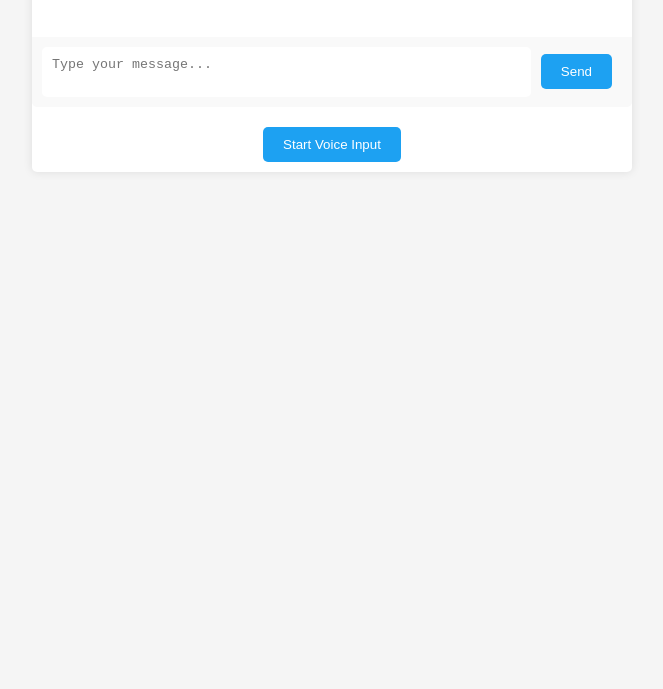
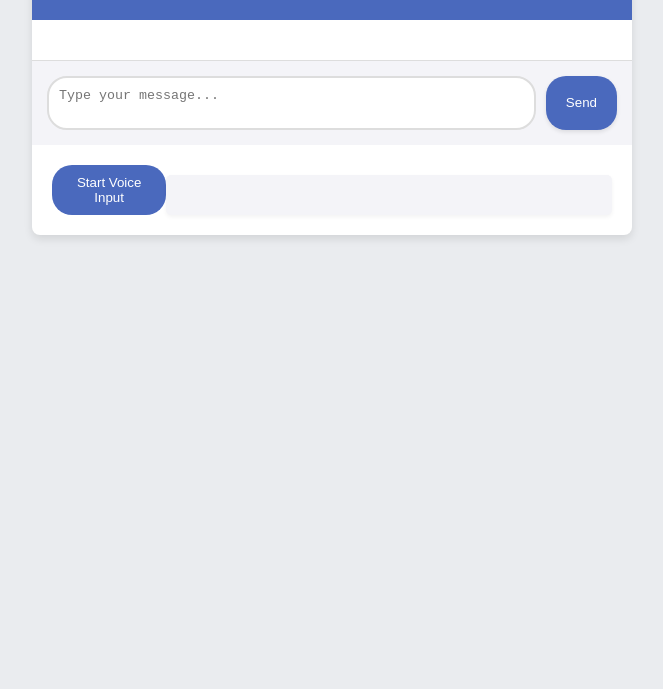
Before and after one commit to Patryk-beep/TellBot1.1, a website: page index.html in a window 1280 px wide. Shown: the part 111-800 px from the top of the page, without its empty margins (308-971 px from the left). Drawn offline with Linux system fonts and the light colour scheme.

Commit message:
design updates

```diff
--- a/netlify/functions/chat.js
+++ b/netlify/functions/chat.js
@@ -9,7 +9,7 @@ exports.handler = async (event) => {
         const { message } = JSON.parse(event.body);
         const response = await axios.post('https://api.openai.com/v1/chat/completions', {
             model: "gpt-3.5-turbo",
-            messages: [{ role: "system", content: "You are a customer checking into a hotel, greeted by a hospitality student working at the front desk. It is your responsibility to ask him detailed and specific questions related to the hotel's services, amenities, and policies. Your questions should be clear and demand precise and informative answers. If the response provided is not satisfactory or lacks detail, politely but firmly ask for clarification or additional information." }, { role: "user", content: message }]
+            messages: [{ role: "system", content: "Assume the role of a discerning hotel guest, adept at seeking detailed information. You're interacting with a front desk trainee at a hotel. Your queries should be specifically about the hotel's services, such as room features, dining options, concierge services, and any unique amenities. Also, inquire about the hotel's policies regarding check-in and check-out times, guest safety, and special accommodations. If the conversation veers off these topics, gently but firmly redirect it back, maintaining a focus on extracting precise and comprehensive information about the hotel's offerings and standards." }, { role: "user", content: message }]
         }, {
             headers: {
                 'Authorization': `Bearer ${process.env.OPENAI_API_KEY}`,
--- a/style.css
+++ b/style.css
@@ -1,138 +1,136 @@
+/* Updated Color Palette and Fonts */
 body {
-    font-family: Arial, sans-serif;
+    font-family: 'Helvetica Neue', Arial, sans-serif;
     margin: 0;
     padding: 0;
-    background-color: #f5f5f5;
+    background-color: #eaecef;
 }
 
 .chat-container {
     max-width: 600px;
     margin: 20px auto;
     background-color: #fff;
-    border-radius: 5px;
-    box-shadow: 0 0 10px rgba(0, 0, 0, 0.1);
+    border-radius: 8px;
+    box-shadow: 0 4px 8px rgba(0, 0, 0, 0.1);
+    overflow: hidden;
+    transition: box-shadow 0.3s ease;
+}
+
+.chat-container:hover {
+    box-shadow: 0 6px 16px rgba(0, 0, 0, 0.15);
 }
 
 .chat-header {
-    background-color: #1da1f2;
+    background-color: #4a69bd;
     color: #fff;
-    padding: 10px;
-    border-top-left-radius: 5px;
-    border-top-right-radius: 5px;
+    padding: 15px;
+    text-align: center;
+    font-size: 1.2em;
 }
 
 .chat-messages {
     padding: 20px;
-    max-height: 300px;
+    max-height: 400px;
     overflow-y: auto;
+    transition: background-color 0.3s ease;
 }
 
 .message {
     display: flex;
-    margin-bottom: 20px;
+    align-items: center;
+    margin-bottom: 10px;
+    animation: slideIn 0.5s ease forwards;
 }
 
-.avatar {
-    margin-right: 10px;
-}
-
-.avatar img {
-    width: 40px;
-    height: 40px;
-    border-radius: 50%;
+@keyframes slideIn {
+    from {
+        opacity: 0;
+        transform: translateX(-10px);
+    }
+    to {
+        opacity: 1;
+        transform: translateX(0);
+    }
 }
 
 .message-content {
-    background-color: #f9f9f9;
-    padding: 10px;
-    border-radius: 5px;
+    background-color: #f4f4f8;
+    padding: 10px 15px;
+    border-radius: 18px;
+    box-shadow: 0 2px 4px rgba(0, 0, 0, 0.05);
+    transition: background-color 0.3s ease;
 }
 
 .current-user .message-content {
-    background-color: #1da1f2;
+    background-color: #78a2cc;
     color: #fff;
+    align-self: flex-end;
 }
 
 .chat-input {
-    background-color: #f9f9f9;
-    padding: 10px;
-    border-bottom-left-radius: 5px;
-    border-bottom-right-radius: 5px;
+    background-color: #f4f4f8;
+    padding: 15px;
     display: flex;
-    align-items: center;
+    border-top: 1px solid #ddd;
 }
 
 .chat-input textarea {
-    width: calc(100% - 80px);
+    flex: 1;
     padding: 10px;
-    border: none;
-    border-radius: 5px;
+    border: 2px solid #ddd;
+    border-radius: 20px;
     resize: none;
-    margin-right: 10px;
+    transition: border-color 0.3s ease;
+}
+
+.chat-input textarea:focus {
+    border-color: #78a2cc;
+    outline: none;
 }
 
 .chat-input button {
-    background-color: #1da1f2;
+    background-color: #4a69bd;
     color: #fff;
     border: none;
     padding: 10px 20px;
-    border-radius: 5px;
+    border-radius: 20px;
     cursor: pointer;
-}
-/* Existing styles */
-
-.chat-input {
-    background-color: #f9f9f9;
-    padding: 10px;
-    border-bottom-left-radius: 5px;
-    border-bottom-right-radius: 5px;
-    display: flex;
-    align-items: center; /* Align items vertically */
+    margin-left: 10px;
+    box-shadow: 0 2px 4px rgba(0, 0, 0, 0.1);
+    transition: background-color 0.3s ease;
 }
 
-.chat-input textarea {
-    flex: 1; /* Take up remaining space */
-    width: calc(100% - 80px);
-    padding: 10px;
-    border: none;
-    border-radius: 5px;
-    resize: none;
-    margin-right: 10px;
+.chat-input button:hover {
+    background-color: #3b5998;
 }
 
-.chat-input button {
-    background-color: #1da1f2;
+/* Additional Styling for Speech-to-Text */
+.speech-to-text {
+    display: flex;
+    justify-content: center;
+    padding: 20px;
+}
+
+.speech-to-text button {
+    background-color: #4a69bd;
     color: #fff;
     border: none;
     padding: 10px 20px;
-    border-radius: 5px;
+    border-radius: 20px;
     cursor: pointer;
-    margin-right: 10px; /* Add margin to separate buttons */
-}
-
-.speech-to-text {
-    margin-top: 20px;
-    display: flex;
-    align-items: center; /* Center items horizontally */
-    justify-content: center; /* Center items horizontally */
-    margin-bottom: 20px; /* Add margin at the bottom of the container */
-}
-
-.speech-to-text button {
-    background-color: #1da1f2;
-    color: #fff;
-    border: none;
-    padding: 10px 20px;
-    border-radius: 5px;
-    cursor: pointer;
-    margin-bottom: 10px; /* Add margin below the button */
+    transition: background-color 0.3s ease;
 }
 
 .speech-to-text button:hover {
-    background-color: #0F81E7;
+    background-color: #3b5998;
 }
 
-.speech-to-text button:focus {
-    outline: none;
-    box-shadow: 0 0 0 3px rgba(29, 161, 242, 0.3);
+.output {
+    margin-top: 10px;
+    padding: 10px;
+    border-radius: 5px;
+    background-color: #f4f4f8;
+    box-shadow: 0 2px 4px rgba(0, 0, 0, 0.05);
+    width: 100%;
+    text-align: center;
 }
```
